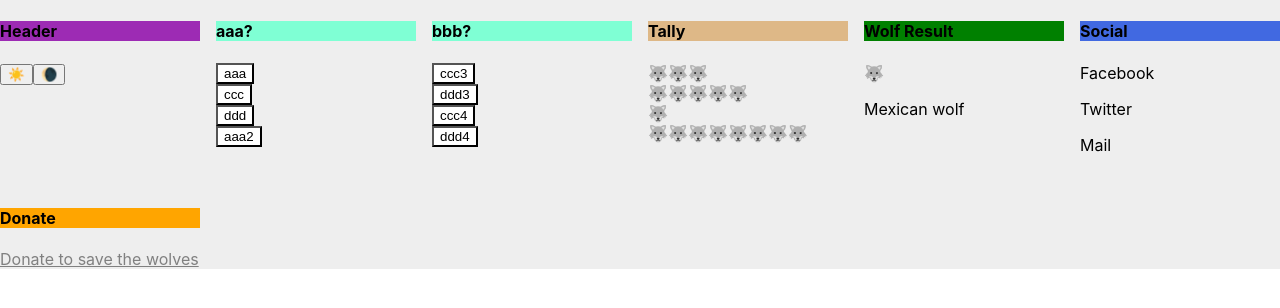
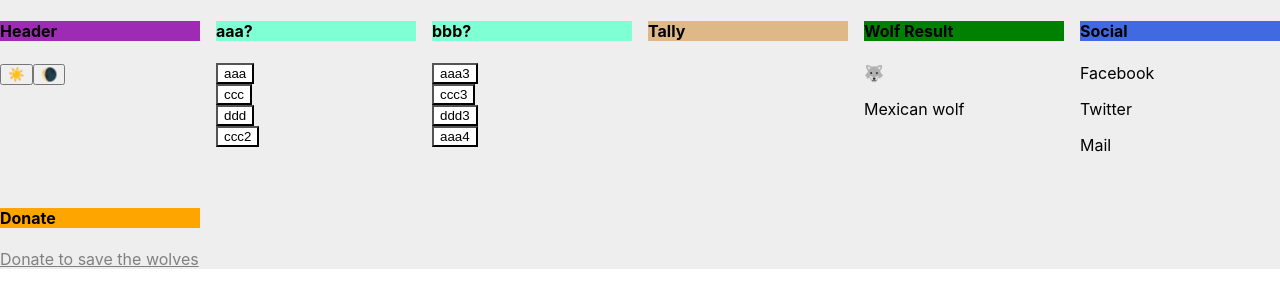
Before and after one commit to MartinChavez/which-wolf-are-you, a React (Create React App) app in the folder wolf/: page / in a window 1280 px wide. Shown: the top 308 px of the page. Built offline with nearby package versions, Linux system fonts and the light colour scheme.

Commit message:
Manage state of Tally when answer is selected

```diff
--- a/wolf/src/QuestionBlock.tsx
+++ b/wolf/src/QuestionBlock.tsx
@@ -1,4 +1,10 @@
-import React, { useContext, useState, useEffect, useReducer } from "react";
+import React, {
+  useContext,
+  useState,
+  useEffect,
+  useReducer,
+  Dispatch,
+} from "react";
 import "./QuestionBlock.css";
 import { ThemeContext } from "./ThemeContext";
 import { IQuestion, IAnswer } from "./Questions";
@@ -8,11 +14,15 @@ type AnswerProps = {
   answer: string;
   state: QuestionBlockState;
   dispatch: React.Dispatch<QuestionBlockAction>;
+  userAnswers: Set<number>;
+  setUserAnswers: Dispatch<React.SetStateAction<Set<number>>>;
 };
 
 export type QuestionBlockProps = {
   question: IQuestion;
   answers: IAnswer[];
+  userAnswers: Set<number>;
+  setUserAnswers: Dispatch<React.SetStateAction<Set<number>>>;
 };
 
 function Answer(props: AnswerProps) {
@@ -23,13 +33,40 @@ function Answer(props: AnswerProps) {
     props.dispatch({ type: "questionSelected", answerId: props.answerId });
   };
 
-  useEffect(() => {
-    if (props.state.questionSelectedForBlock === props.answerId) {
+  const answerSelected =
+    props.state.questionSelectedForBlock === props.answerId;
+
+  const handleBackgroundColor = () => {
+    if (answerSelected) {
       setBackgroundColor("grey");
     } else {
       setBackgroundColor("white");
     }
-  }, [props.answerId, props.state.questionSelectedForBlock]);
+  };
+
+  const handleUserAnswers = () => {
+    if (answerSelected) {
+      props.setUserAnswers((prevUserAnswers) => {
+        prevUserAnswers.add(props.answerId);
+        return new Set<number>(prevUserAnswers);
+      });
+    } else {
+      props.setUserAnswers((prevUserAnswers) => {
+        prevUserAnswers.delete(props.answerId);
+        return new Set<number>(prevUserAnswers);
+      });
+    }
+  };
+
+  useEffect(handleBackgroundColor, [
+    props.answerId,
+    props.state.questionSelectedForBlock,
+  ]);
+
+  useEffect(handleUserAnswers, [
+    props.answerId,
+    props.state.questionSelectedForBlock,
+  ]);
 
   return (
     <button
@@ -80,6 +117,8 @@ function QuestionBlock(props: QuestionBlockProps) {
           answerId={ans.id}
           state={state}
           dispatch={dispatch}
+          userAnswers={props.userAnswers}
+          setUserAnswers={props.setUserAnswers}
         ></Answer>
       ))}
     </>
--- a/wolf/src/QuestionBlocks.tsx
+++ b/wolf/src/QuestionBlocks.tsx
@@ -1,9 +1,11 @@
-import React from "react";
+import React, { Dispatch } from "react";
 import QuestionBlock from "./QuestionBlock";
 import { IQuestion, IAnswer } from "./Questions";
 
 export type QuestionBlocksProps = {
   questionsAnswers: Map<IQuestion, IAnswer[]>;
+  setUserAnswers: Dispatch<React.SetStateAction<Set<number>>>;
+  userAnswers: Set<number>;
 };
 
 function QuestionBlocks(props: QuestionBlocksProps) {
@@ -13,7 +15,12 @@ function QuestionBlocks(props: QuestionBlocksProps) {
       {questionBlocks.map((qb) => {
         return (
           <div key={qb[0].id}>
-            <QuestionBlock question={qb[0]} answers={qb[1]}></QuestionBlock>
+            <QuestionBlock
+              question={qb[0]}
+              answers={qb[1]}
+              userAnswers={props.userAnswers}
+              setUserAnswers={props.setUserAnswers}
+            ></QuestionBlock>
           </div>
         );
       })}
--- a/wolf/src/Questions.ts
+++ b/wolf/src/Questions.ts
@@ -15,6 +15,7 @@ export interface IAnswer extends IQuestionAnswer {
 export interface IWolf {
   id: number;
   name: string;
+  face: string;
 }
 
 let questions: IQuestion[] = [
@@ -44,11 +45,11 @@ let answers: IAnswer[] = [
   { id: 16, answer: "ddd4" },
 ];
 
-let wolfs: IWolf[] = [
-  { id: 1, name: "Mexican wolf" },
-  { id: 2, name: "Artic Wolf" },
-  { id: 3, name: "Japanese wolf" },
-  { id: 4, name: "Iberian Wolf" },
+let wolves: IWolf[] = [
+  { id: 1, name: "Mexican wolf", face: "🐺" },
+  { id: 2, name: "Artic Wolf", face: "🦊" },
+  { id: 3, name: "Japanese wolf", face: "🐱" },
+  { id: 4, name: "Iberian Wolf", face: "🐻" },
 ];
 
 export let questionAnswers = new Map<number, IAnswer[]>();
@@ -73,13 +74,19 @@ questionAnswers.set(2, [
   answers[15],
 ]);
 
-type AnswerId = Pick<IAnswer, "id">;
-export let answerWolf = new Map<AnswerId, IWolf>();
+export let GetAllWolves = () => {
+  return wolves;
+};
+
+export type AnswerId = Pick<IAnswer, "id">;
+
+export const getAnswersWolves = () => {
+  let answersWolves = new Map<AnswerId, IWolf>();
 
   answers.forEach((answer) => {
     const answerId: AnswerId = { id: answer.id };
     const randomWolfId = getRandomIds(
-    wolfs.map((w) => w.id),
+      wolves.map((w) => w.id),
       1
     );
 
@@ -88,9 +95,11 @@ answers.forEach((answer) => {
       return wolfId;
     };
 
-  const wolf = wolfs.filter((w) => w.id === getWolfId(randomWolfId))[0];
-  answerWolf.set(answerId, wolf);
+    const wolf = wolves.filter((w) => w.id === getWolfId(randomWolfId))[0];
+    answersWolves.set(answerId, wolf);
   });
+  return answersWolves;
+};
 
 export const getSessionQuestionsAnswers = () => {
   let sessionQuestionIds = getRandomIds(
--- a/wolf/src/Tally.tsx
+++ b/wolf/src/Tally.tsx
@@ -1,31 +1,79 @@
-import React from "react";
+import React, { useState, useEffect } from "react";
+import { AnswerId, IWolf } from "./Questions";
 import "./Tally.css";
 
-interface WolfRecordProps {
+type WolfRecordProps = {
   times: number;
-}
+  wolf: IWolf;
+};
+
+type TallyProps = {
+  userAnswers: Set<number>;
+  answersWolves: Map<AnswerId, IWolf>;
+  allWolves: IWolf[];
+};
 
 function WolfRecord(props: WolfRecordProps) {
   let wolfs = [];
   for (let i = 0; i < props.times; ++i) {
     wolfs.push(
       <span key={i} role="img" aria-label="wolf-times">
-        🐺
+        {props.wolf.face}
       </span>
     );
   }
 
   return <div>{wolfs}</div>;
 }
+type WolfId = Pick<IWolf, "id">;
+type WolfTimes = {
+  wolfId: WolfId;
+  times: number;
+};
 
-function Tally() {
+function Tally(props: TallyProps) {
+  debugger;
+
+  const [wolvesInAnwsersList, setWolvesInAnwsersList] = useState<WolfTimes[]>(
+    []
+  );
+  // Array.from(wolvesInAnwsers)
+
+  useEffect(() => {
+    let wolvesInAnwsers: Map<WolfId, number> = new Map<WolfId, number>();
+
+    props.userAnswers.forEach((ua) => {
+      const wolfForAnswer = props.answersWolves.get({ id: ua });
+      const wolfIdForAnswer = { id: wolfForAnswer?.id } as WolfId;
+
+      if (!wolvesInAnwsers.has(wolfIdForAnswer)) {
+        wolvesInAnwsers.set(wolfIdForAnswer, 0);
+      }
+
+      let prevCount = wolvesInAnwsers.get(wolfIdForAnswer) as number;
+
+      wolvesInAnwsers.set(wolfIdForAnswer, prevCount + 1);
+    });
+
+    let list = Array.from(wolvesInAnwsers).map((wia) => {
+      return {
+        wolfId: wia[0],
+        times: wia[1],
+      };
+    });
+    debugger;
+    setWolvesInAnwsersList(list);
+  }, [props.answersWolves, props.userAnswers]);
+
   return (
     <div>
       <h4 className="tally">Tally</h4>
-      <WolfRecord times={3}></WolfRecord>
-      <WolfRecord times={5}></WolfRecord>
-      <WolfRecord times={1}></WolfRecord>
-      <WolfRecord times={8}></WolfRecord>
+      {wolvesInAnwsersList.map((wt: WolfTimes) => {
+        let wolfForAnswer = props.allWolves.filter(
+          (w) => w.id === wt.wolfId.id
+        )[0];
+        return <WolfRecord wolf={wolfForAnswer} times={wt.times}></WolfRecord>;
+      })}
     </div>
   );
 }
--- a/wolf/src/WolfApp.tsx
+++ b/wolf/src/WolfApp.tsx
@@ -7,17 +7,33 @@ import Social from "./Social";
 import Donate from "./Donate";
 import Header from "./Header";
 import { ThemeContext, themes } from "./ThemeContext";
-import { getSessionQuestionsAnswers } from "./Questions";
+import {
+  getSessionQuestionsAnswers,
+  getAnswersWolves,
+  GetAllWolves,
+} from "./Questions";
 
 function WolfApp() {
   const questionsAnswers = useMemo(() => getSessionQuestionsAnswers(), []);
+  const answersWolves = useMemo(() => getAnswersWolves(), []);
+  const allWolves = useMemo(() => GetAllWolves(), []);
+  const [userAnswers, setUserAnswers] = useState(new Set<number>());
+
   const [theme, setTheme] = useState(themes.day);
   return (
     <ThemeContext.Provider value={theme}>
       <div className="grid" style={{ background: theme.background }}>
         <Header setTheme={setTheme}></Header>
-        <QuestionBlocks questionsAnswers={questionsAnswers}></QuestionBlocks>
-        <Tally></Tally>
+        <QuestionBlocks
+          questionsAnswers={questionsAnswers}
+          userAnswers={userAnswers}
+          setUserAnswers={setUserAnswers}
+        ></QuestionBlocks>
+        <Tally
+          userAnswers={userAnswers}
+          answersWolves={answersWolves}
+          allWolves={allWolves}
+        ></Tally>
         <WolfResult></WolfResult>
         <Social></Social>
         <Donate></Donate>
```
Lines whose indentation alone changed are shown as unchanged.
